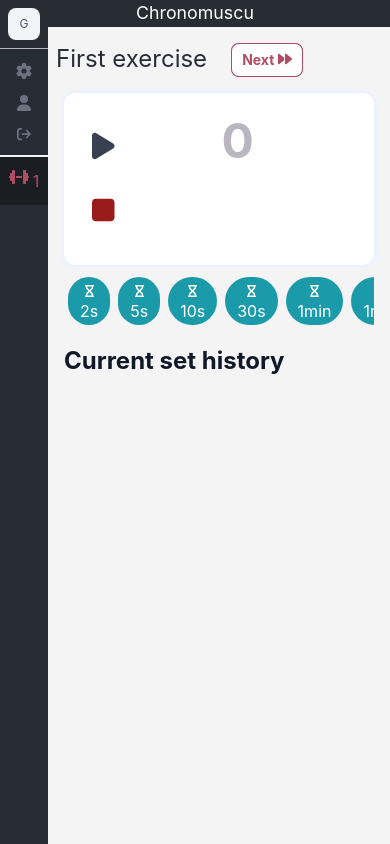
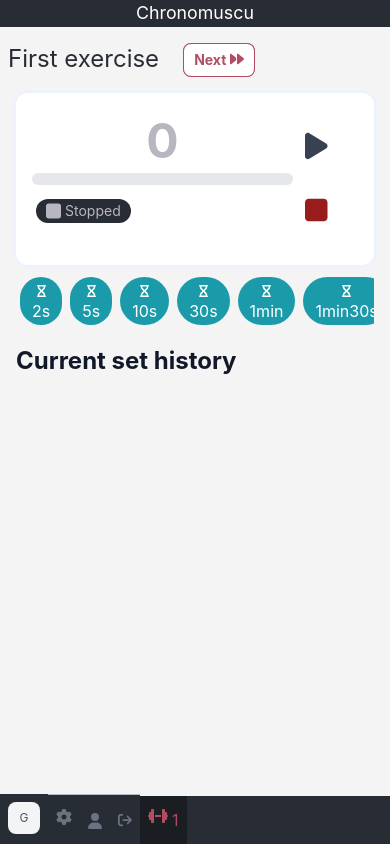
Before and after one commit to geosdevs/chronomuscu, a React (Create React App) app in the folder ui/: page / in a window 390 px wide. Built offline with nearby package versions, Linux system fonts and the light colour scheme.

Commit message:
mobile styling

```diff
--- a/ui/src/App.tsx
+++ b/ui/src/App.tsx
@@ -1,14 +1,14 @@
-import { useEffect, useState } from 'react';
-import './App.css';
-import ExerciseBoardList from './components/ExerciseBoardList';
-import AppMenu from './AppMenu';
-import { exerciseBoardsData } from './components/ExerciseBoard/setsData';
-import { getLastItem } from './helpers/functions';
+import { useEffect, useState } from "react";
+import "./App.css";
+import ExerciseBoardList from "./components/ExerciseBoardList";
+import AppMenu, { MENU_POSITION_BOTTOM, MENU_POSITION_LEFT } from "./AppMenu";
+import { exerciseBoardsData } from "./components/ExerciseBoard/setsData";
+import { getLastItem } from "./helpers/functions";
 
 export type ExerciseBoardData = {
-  id: number
-  exerciseName: string
-}
+  id: number;
+  exerciseName: string;
+};
 
 function App() {
   const [exerciseBoards, setExerciseBoards] = useState<ExerciseBoardData[]>([]);
@@ -16,10 +16,12 @@
 
   // todo: fetch user data
   useEffect(() => {
-    setExerciseBoards([{
-      id: 1,
-      exerciseName: "First exercise"
-    }]);
+    setExerciseBoards([
+      {
+        id: 1,
+        exerciseName: "First exercise",
+      },
+    ]);
   }, []);
 
   function handleExerciseBoardSelection(exerciseBoardId: number) {
@@ -34,8 +36,8 @@
       ...exerciseBoards,
       {
         id: nextId,
-        exerciseName: "New Exercise"
-      }
+        exerciseName: "New Exercise",
+      },
     ]);
     setActiveBoardId(nextId);
   }
@@ -49,12 +51,25 @@
       <header className="App-header">
         <h1>Chronomuscu</h1>
       </header>
-      <nav className='fixed bg-gunmetal'>
-        <AppMenu activeBoardId={activeBoardId} exerciseBoards={exerciseBoards} onExerciseBoardSelection={handleExerciseBoardSelection}></AppMenu>
-      </nav>
-      <section className='pl-12 md:pl-16 bg-zinc-100 h-full'>
-        <ExerciseBoardList exerciseBoards={exerciseBoards} activeBoardId={activeBoardId} onNextExerciseClick={handleNextExerciseClick}></ExerciseBoardList>
+      <AppMenu
+        activeBoardId={activeBoardId}
+        exerciseBoards={exerciseBoards}
+        onExerciseBoardSelection={handleExerciseBoardSelection}
+        position={MENU_POSITION_LEFT}
+      ></AppMenu>
+      <section className="md:pl-12 md:pl-16 bg-zinc-100 h-full">
+        <ExerciseBoardList
+          exerciseBoards={exerciseBoards}
+          activeBoardId={activeBoardId}
+          onNextExerciseClick={handleNextExerciseClick}
+        ></ExerciseBoardList>
       </section>
+      <AppMenu
+        activeBoardId={activeBoardId}
+        exerciseBoards={exerciseBoards}
+        onExerciseBoardSelection={handleExerciseBoardSelection}
+        position={MENU_POSITION_BOTTOM}
+      ></AppMenu>
     </div>
   );
 }
--- a/ui/src/AppMenu.tsx
+++ b/ui/src/AppMenu.tsx
@@ -10,29 +10,56 @@
 import clsx from "clsx";
 
 type AppMenuProps = {
-  exerciseBoards: ExerciseBoardData[]
-  onExerciseBoardSelection: Function
-  activeBoardId: number
+  exerciseBoards: ExerciseBoardData[];
+  onExerciseBoardSelection: Function;
+  activeBoardId: number;
+  position: typeof MENU_POSITION_LEFT | typeof MENU_POSITION_BOTTOM;
 };
+
+export const MENU_POSITION_LEFT = "left";
+export const MENU_POSITION_BOTTOM = "bottom";
 
 export default function AppMenu({
   exerciseBoards,
   onExerciseBoardSelection,
-  activeBoardId
+  activeBoardId,
+  position,
 }: AppMenuProps) {
   let exerciseBoardInc = 1;
-  const lastExerciseBoardId = getLastItem<ExerciseBoardData>(exerciseBoards)?.id ?? 0;
+  const lastExerciseBoardId =
+    getLastItem<ExerciseBoardData>(exerciseBoards)?.id ?? 0;
+
+  function isMenuBottom() {
+    return position === MENU_POSITION_BOTTOM;
+  }
+
+  function isMenuLeft() {
+    return position === MENU_POSITION_LEFT;
+  }
 
   return (
-    <div className="flex h-screen w-12 md:w-16 flex-col justify-between">
-      <div>
+    <nav className={clsx(
+      isMenuLeft() && 'fixed bg-gunmetal hidden md:block',
+      isMenuBottom() && 'fixed bg-gunmetal md:hidden bottom-0 w-full',
+    )}>
+      <div
+        className={clsx(
+          "inline-flex justify-start",
+          isMenuLeft() && "flex-col w-12 md:w-16 h-screen",
+          isMenuBottom() && "flex-row"
+        )}
+      >
         <div className="inline-flex size-12 md:size-16 items-center justify-center">
           <span className="grid size-8 md:size-10 place-content-center rounded-lg bg-gray-100 text-xs text-gray-600">
             G
           </span>
         </div>
 
-        <ul className="space-y-1 border-t border-frenchgray py-2">
+        <ul className={clsx(
+          'space-y-1 border-t border-frenchgray py-2 inline-flex',
+          isMenuLeft() && "flex-col",
+          isMenuBottom() && "flex-row"
+        )}>
           <li>
             <a
               href="/"
@@ -73,17 +100,29 @@
         </ul>
 
         <div className="border-t border-gray-100">
-          <ul className="space-y-1 border-t border-gray-100">
+          <ul className={clsx(
+            'space-y-1 border-t border-gray-100',
+            isMenuLeft() && 'flex flex-col',
+            isMenuBottom() && 'inline-flex flex-row w-[80vw] overflow-x-auto'
+          )}>
             {exerciseBoards.map((exerciseBoard) => (
-              <li key={`app-menu-exercise-board-${exerciseBoard.id}`} style={{marginTop: 0}}>
+              <li
+                key={`app-menu-exercise-board-${exerciseBoard.id}`}
+                style={{ marginTop: 0 }}
+              >
                 <a
                   href="/"
                   className={clsx(
-                    'group relative flex justify-center px-2 py-1.5 py-3 hover:bg-eerieblack hover:text-chinarose',
-                    activeBoardId === exerciseBoard.id && 'bg-eerieblack text-chinarose',
-                    activeBoardId !== exerciseBoard.id && 'text-frenchgray',
-                    exerciseBoard.id === lastExerciseBoardId && activeBoardId !== exerciseBoard.id && 'text-sunset',
-                    exerciseBoard.id === lastExerciseBoardId && activeBoardId === exerciseBoard.id && 'bg-eerieblack text-chinarose'
+                    "group relative flex justify-center px-2 py-1.5 py-3 hover:bg-eerieblack hover:text-chinarose",
+                    activeBoardId === exerciseBoard.id &&
+                      "bg-eerieblack text-chinarose",
+                    activeBoardId !== exerciseBoard.id && "text-frenchgray",
+                    exerciseBoard.id === lastExerciseBoardId &&
+                      activeBoardId !== exerciseBoard.id &&
+                      "text-sunset",
+                    exerciseBoard.id === lastExerciseBoardId &&
+                      activeBoardId === exerciseBoard.id &&
+                      "bg-eerieblack text-chinarose"
                   )}
                   onClick={(e) => {
                     e.preventDefault();
@@ -92,15 +131,17 @@
                 >
                   <FontAwesomeIcon icon={faDumbbell} />
                   <span className="ml-1">{exerciseBoardInc++}</span>
-                  <span className="invisible absolute start-full top-1/2 ms-4 -translate-y-1/2 rounded bg-gray-900 px-2 py-1.5 text-xs font-medium text-white group-hover:visible">
+                  {isMenuLeft() && (
+                    <span className="invisible absolute start-full top-1/2 ms-4 -translate-y-1/2 rounded bg-gray-900 px-2 py-1.5 text-xs font-medium text-white group-hover:visible">
                     {exerciseBoard.exerciseName}
                   </span>
+                  )}
                 </a>
               </li>
             ))}
           </ul>
         </div>
       </div>
-    </div>
+    </nav>
   );
 }
--- a/ui/src/components/ExerciseBoard/Timer/Timer.tsx
+++ b/ui/src/components/ExerciseBoard/Timer/Timer.tsx
@@ -10,7 +10,12 @@
   SESSION_STOPPED,
 } from "../ExerciseBoard";
 import { FontAwesomeIcon } from "@fortawesome/react-fontawesome";
-import { faDumbbell, faHourglass } from "@fortawesome/free-solid-svg-icons";
+import {
+  faDumbbell,
+  faHourglass,
+  faPause,
+  faStop,
+} from "@fortawesome/free-solid-svg-icons";
 import Goal from "../Goal";
 import SetsTable from "./SetsTable";
 import {
@@ -153,25 +158,32 @@
     }
   }
 
+  function isExercising() {
+    return timerActivityStatus === TIMER_ACTIVITY_STATUS_EXERCISING;
+  }
+
+  function isResting() {
+    return timerActivityStatus === TIMER_ACTIVITY_STATUS_RESTING;
+  }
+
+  function sessionStarted() {
+    return sessionSate === SESSION_STARTED;
+  }
+
+  function sessionStopped() {
+    return sessionSate === SESSION_STOPPED;
+  }
+
+  function sessionPaused() {
+    return sessionSate === SESSION_PAUSED;
+  }
+
   return (
     <>
       <div className="row-span-1 col-span-4 row-start-1 w-100">
         <div className="flex rounded-xl bg-white p-4 ring ring-indigo-50 sm:p-6 lg:p-8">
-          <PlayToolbar
-            onPlayClick={(playPauseBtnState) => {
-              handlePlay();
-            }}
-            onPauseClick={(playPauseBtnState) => {
-              handlePause();
-            }}
-            onStopClick={() => {
-              handleStop();
-            }}
-            sessionSate={sessionSate}
-            readonly={readOnly}
-          ></PlayToolbar>
-
           <div className="my-2 w-4/5">
+            {/* SECONDS */}
             <div className="text-center">
               {[SESSION_PAUSED, SESSION_STOPPED].includes(sessionSate) ? (
                 <span className="font-bold text-5xl text-frenchgray">
@@ -189,17 +201,15 @@
                 </span>
               )}
             </div>
+
+            {/* PROGRESS BAR */}
             <span
               role="progressbar"
               aria-labelledby="ProgressLabel"
-              className={clsx(
-                "block rounded-full my-2",
-                {
-                  "bg-gray-200": timerActivityStatus === TIMER_ACTIVITY_STATUS_RESTING,
-                  "bg-sunset": timerActivityStatus === TIMER_ACTIVITY_STATUS_EXERCISING
-                    && sessionSate === SESSION_STARTED
-                }
-              )}
+              className={clsx("block rounded-full my-2", {
+                "bg-gray-200": isResting() || sessionStopped() || sessionPaused(),
+                "bg-sunset": isExercising() && sessionStarted(),
+              })}
             >
               <span
                 className="block h-3 rounded-full bg-gunmetal"
@@ -207,20 +217,51 @@
               ></span>
             </span>
 
+            {/* ACTIVITY STATUS BADGE */}
             <span className="ml-1 mt-1.5 inline-block">
-              <span className={clsx(
-                'inline-flex items-center justify-center rounded-full px-2.5 py-0.5',
-                timerActivityStatus === TIMER_ACTIVITY_STATUS_EXERCISING && 'bg-orange-100 text-orange-700',
-                timerActivityStatus === TIMER_ACTIVITY_STATUS_RESTING && 'bg-blue-100 text-blue-700',
-                sessionSate !== SESSION_STARTED && 'hidden'
-              )}>
-                  <FontAwesomeIcon icon={timerActivityStatus === TIMER_ACTIVITY_STATUS_EXERCISING ? faDumbbell : faHourglass} size="lg" />
-                  <p className="whitespace-nowrap ml-1 text-sm">
-                    {timerActivityStatus}
-                  </p>
-                </span>
+              <span
+                className={clsx(
+                  "inline-flex items-center justify-center rounded-full px-2.5 py-0.5",
+                  sessionStarted() && isExercising() && "bg-orange-100 text-orange-700",
+                  sessionStarted() && isResting() && "bg-blue-100 text-blue-700",
+                  sessionStopped() && "bg-gunmetal text-frenchgray",
+                  sessionPaused() && "bg-frenchgray text-gunmetal",
+                )}
+              >
+                {sessionStarted() && isExercising() && (
+                  <FontAwesomeIcon icon={faDumbbell} size="lg" />
+                )}
+                {sessionStarted() && isResting() && (
+                  <FontAwesomeIcon icon={faHourglass} size="lg" />
+                )}
+                {sessionStopped() && (
+                  <FontAwesomeIcon icon={faStop} size="lg" />
+                )}
+                {sessionPaused() && (
+                  <FontAwesomeIcon icon={faPause} size="lg" />
+                )}
+                <p className="whitespace-nowrap ml-1 text-sm">
+                  {sessionStarted() && timerActivityStatus}
+                  {sessionStopped() && 'Stopped'}
+                  {sessionPaused() && 'Paused'}
+                </p>
+              </span>
             </span>
           </div>
+
+          <PlayToolbar
+            onPlayClick={(playPauseBtnState) => {
+              handlePlay();
+            }}
+            onPauseClick={(playPauseBtnState) => {
+              handlePause();
+            }}
+            onStopClick={() => {
+              handleStop();
+            }}
+            sessionSate={sessionSate}
+            readonly={readOnly}
+          ></PlayToolbar>
         </div>
       </div>
 
```
